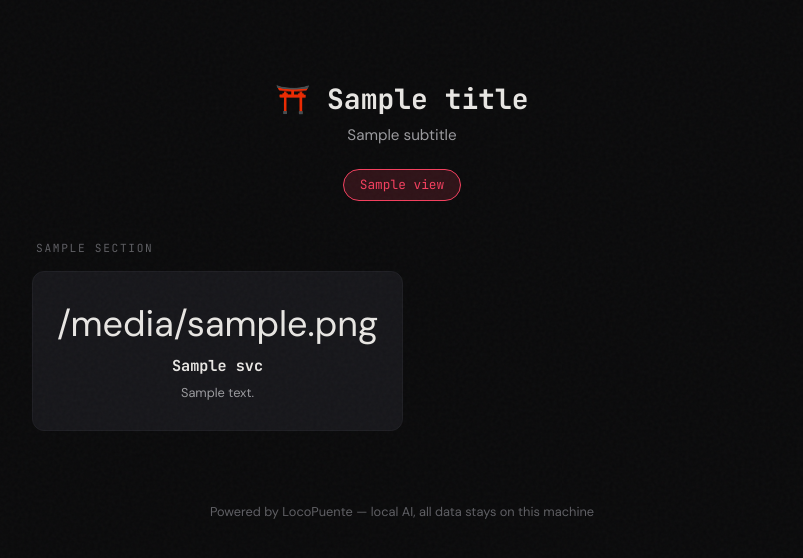
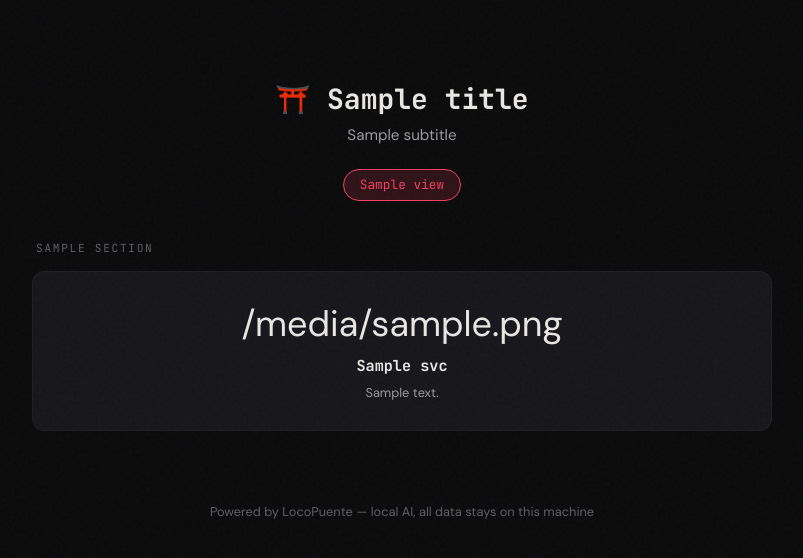
Before and after one commit to michael-borck/loco-puente, a Python web app: template puente/templates/portal/index.html.j2 in a window 1280 px wide. Shown: the top 558 px of the page, without its empty margins (238-1041 px from the left). Run offline with Jinja, Linux system fonts and the light colour scheme; the template is opened without the code that fills it: most values are stand-ins (such as "Sample title", 1, 10 or a date in 2020).

Commit message:
Remove Learning row from Student view, use auto-fit grid
DeepTutor is already in the AI row. Grid now adapts to item count
so 4 items fill a row and 3 items stay balanced.

Co-Authored-By: Claude Opus 4.6 (1M context) <noreply@anthropic.com>

```diff
--- a/puente/portal.py
+++ b/puente/portal.py
@@ -71,7 +71,6 @@ VIEWS = {
         "label": "Student",
         "sections": [
             {"label": "AI", "services": ["open_webui", "vane", "open_notebook", "deeptutor"]},
-            {"label": "Learning", "services": ["deeptutor"]},
             {"label": "Tools", "services": ["stirling_pdf", "excalidraw", "citesight"]},
         ],
     },
--- a/puente/templates/portal/index.html.j2
+++ b/puente/templates/portal/index.html.j2
@@ -112,7 +112,7 @@
 
     .grid {
       display: grid;
-      grid-template-columns: repeat(3, 1fr);
+      grid-template-columns: repeat(auto-fit, minmax(150px, 1fr));
       gap: 1.25rem;
       width: 100%;
     }
```
